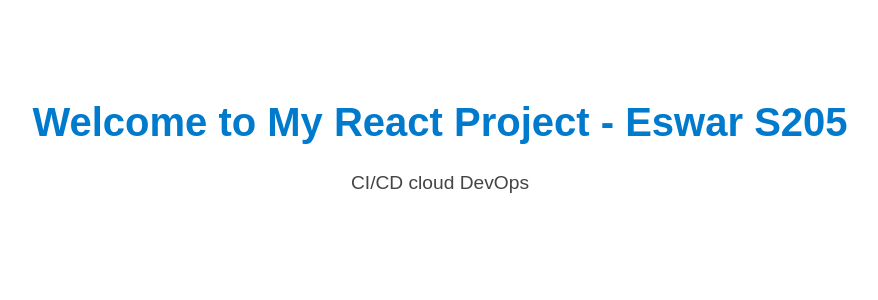
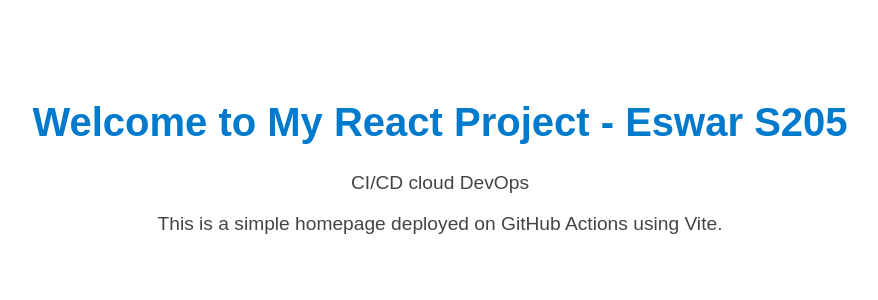
Before and after one commit to mohaneswar123/reactapp205-gitactions, a React (Vite) app: page / in a window 1280 px wide. Shown: the top 300 px of the page, without its empty margins (200-1078 px from the left). Built offline with nearby package versions, Linux system fonts and the light colour scheme.

Commit message:
Update App.jsx

```diff
--- a/src/App.jsx
+++ b/src/App.jsx
@@ -5,6 +5,7 @@
     <div className="container">
       <h1>Welcome to My React Project - Eswar S205</h1>
       <p>CI/CD cloud DevOps</p>
+            <p>This is a simple homepage deployed on GitHub Actions using Vite.</p>
     </div>
   );
 }
```
